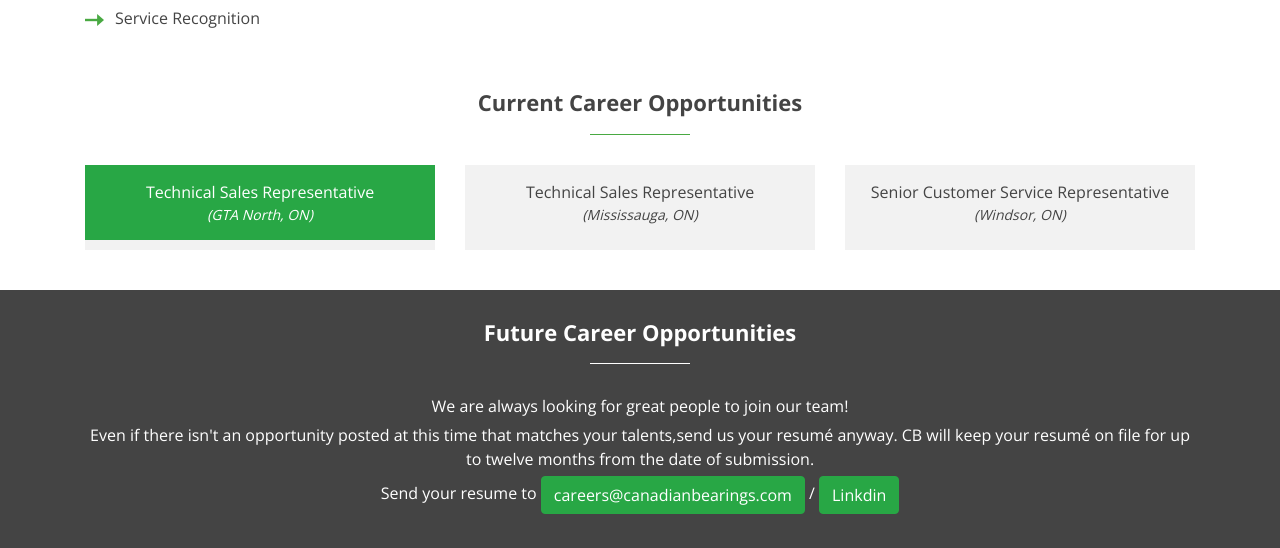
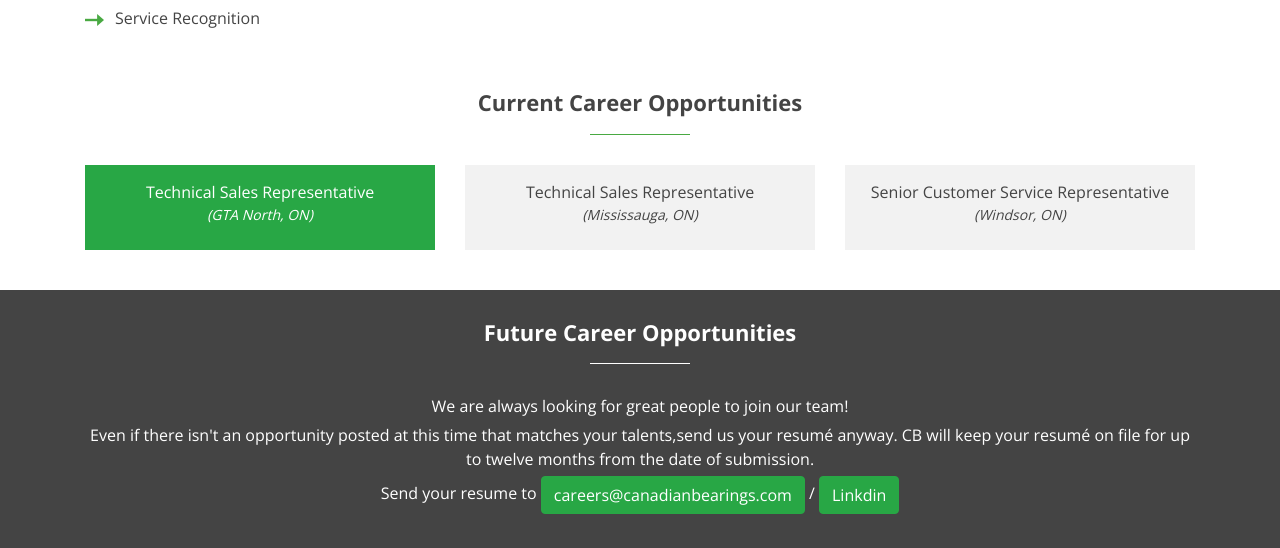
Before and after one commit to pallavirana/canadianbearing, a PHP site: page /career.html in a window 1280 px wide, with the pointer over the restyled element. Shown: the part 813-1361 px from the top of the page. Run offline with PHP 8.4, Linux system fonts and the light colour scheme; some libraries are stand-ins or nearby versions.

Commit message:
Add files via upload

```diff
--- a/css/custom.css
+++ b/css/custom.css
@@ -526,7 +526,7 @@
     width: 100%;
 }
 
-.current-job-col > a:hover, .current-job-col > a:focus {
+.current-job-col:hover, .current-job-col:focus, .current-job-col:hover a, .current-job-col:focus a{
     background: #28a745 none repeat scroll 0 0;
     color: #fff;
     text-decoration: none;
```
